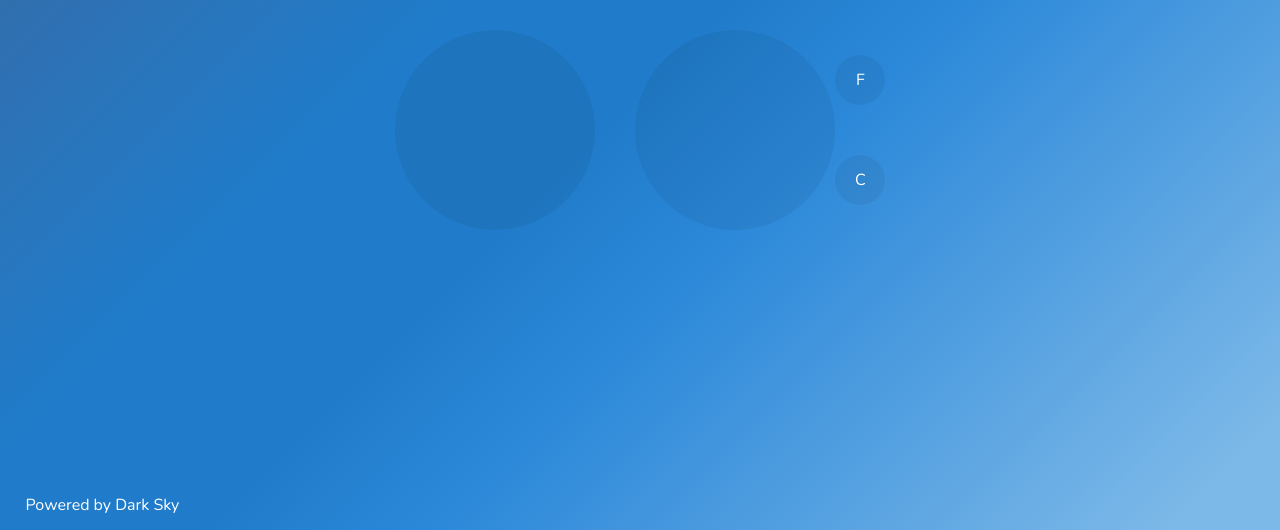
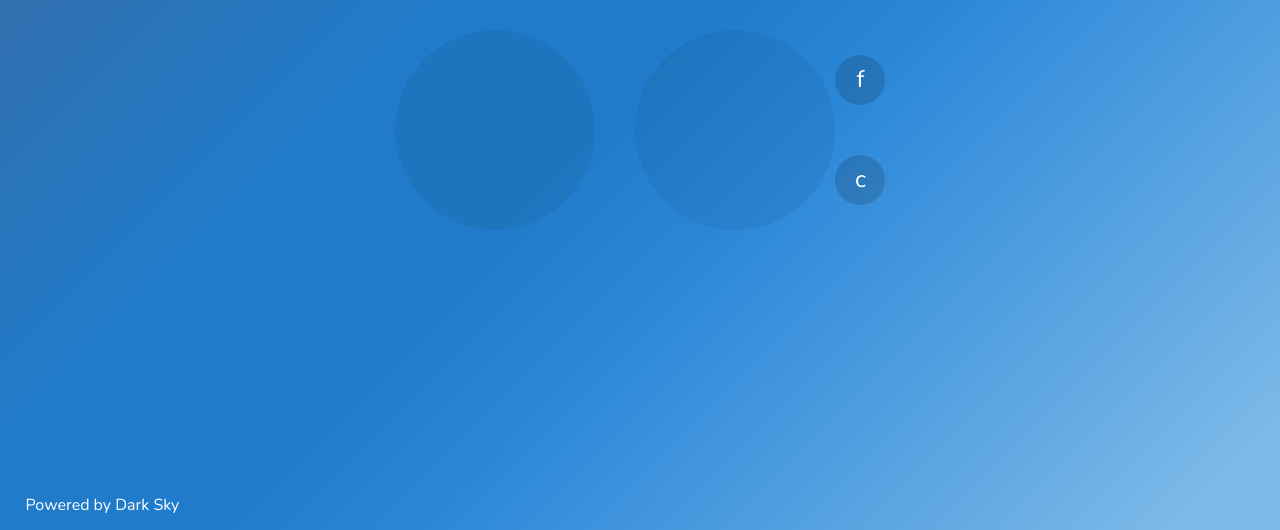
Before and after one commit to jgresalfi/your-local-weather, a website: page index.html in a window 1280 px wide. Shown: the part 270-800 px from the top of the page. Drawn offline with nearby package versions, Linux system fonts and the light colour scheme.

Commit message:
More temp button style tweaks

```diff
--- a/css/styles.css
+++ b/css/styles.css
@@ -59,9 +59,10 @@ body {
 
 #fahrenheit,
 #celsius {
-    background-color: rgba(0, 0, 0, 0.06);
+    background-color: rgba(0, 0, 0, 0.15);
     border-radius: 100%;
     color: #fff;
+    font-size: 1.5em;
     width: 50px;
     height: 50px;
     margin: auto 0;
@@ -71,6 +72,7 @@ body {
 #fahrenheit:hover,
 #celsius:hover {
 	background-color: rgba(0,0,0,0.32);
+	transition: transform .2s ease-in-out;
 }
 
 .temp,
--- a/index.html
+++ b/index.html
@@ -15,8 +15,8 @@
     </div>
     <div id="today"></div>
     <div class="temp-switcher">
-        <input id="fahrenheit" type="button" value="F">
-        <input id="celsius" type="button" value="C">
+        <input id="fahrenheit" type="button" value="f">
+        <input id="celsius" type="button" value="c">
     </div>
     <!-- <div id="day1"></div>
 	<div id="day2"></div>
```
